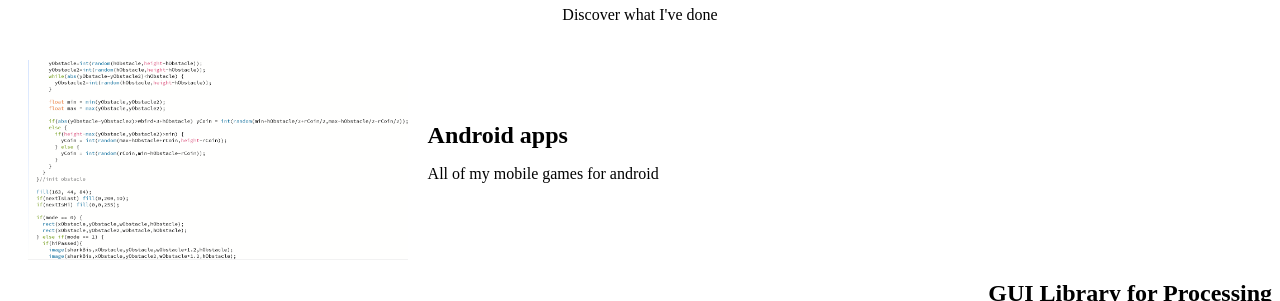
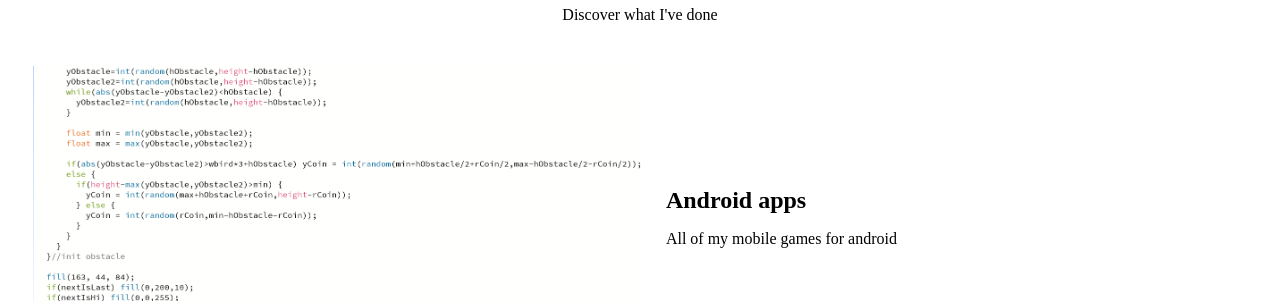
Before and after one commit to flodms/flodms.github.io, a plain HTML site: page index.html in a window 1280 px wide. Shown: the part 60-361 px from the top of the page. Drawn offline with Linux system fonts and the light colour scheme.

Commit message:
update style

```diff
--- a/style.css
+++ b/style.css
@@ -22,8 +22,8 @@
 
 section img {
     width: auto;
-    height: 200px;
-    padding: 20px;
+    height: 20em;
+    padding: 2%;
 }
 
 h2 {
```
